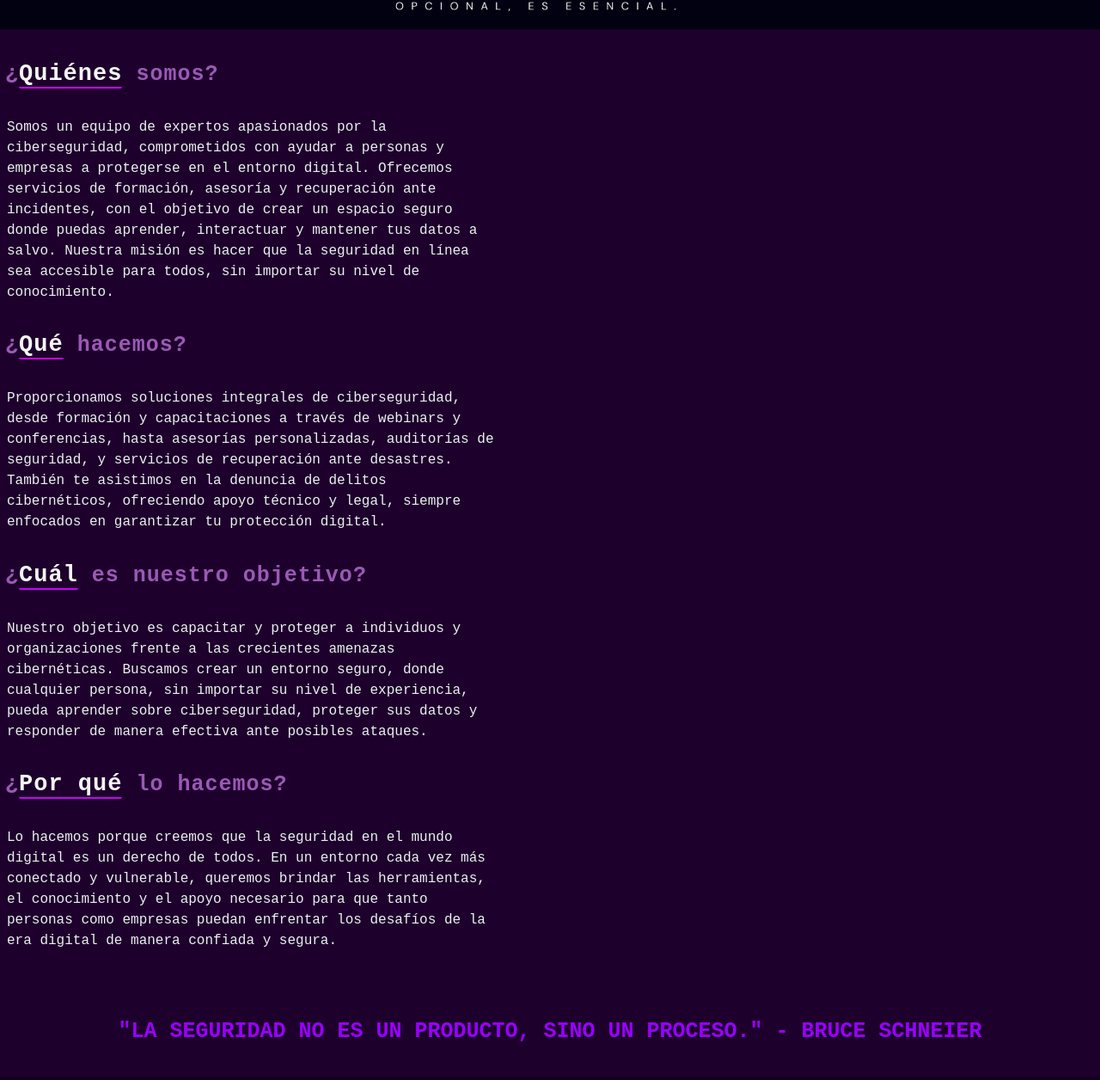
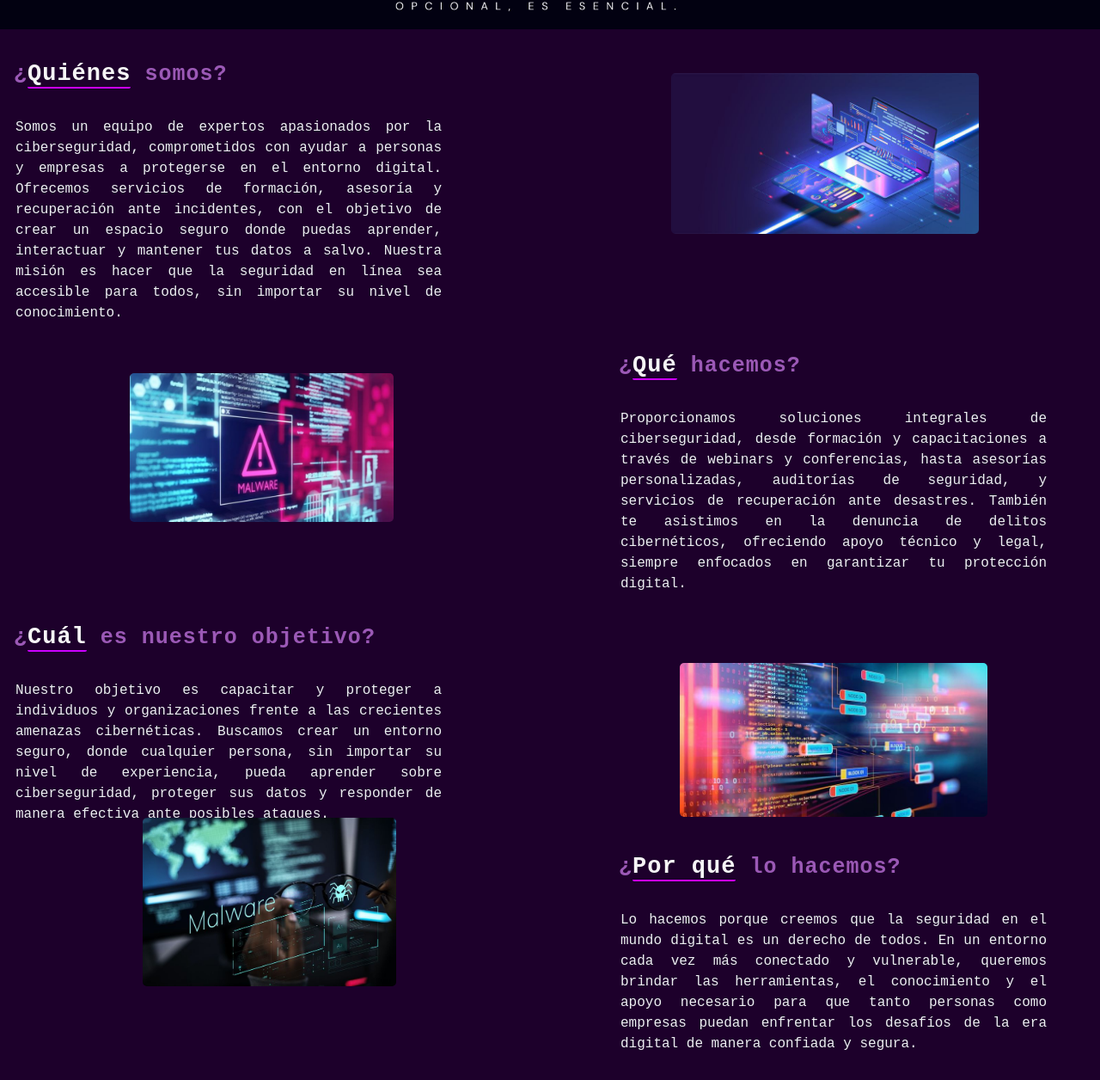
Before and after one commit to Jennx-x/WHS, a plain HTML site: page Html/nosotros.html in a window 1280 px wide. Shown: the part 313-1569 px from the top of the page at 86% size. Drawn offline with Linux system fonts and the light colour scheme.

Commit message:
Decimo Commit

```diff
--- a/Css/style.css
+++ b/Css/style.css
@@ -47,6 +47,7 @@ a{
     letter-spacing: 1.5px;
 }
 
+/* ---------------------------------------------------------------------------------------------------------------- */
 
 
 /* barra de navegación */
@@ -87,6 +88,7 @@ nav {
 }
 /* final de la barra de navegacion */
 
+/* ---------------------------------------------------------------------------------------------------------------- */
 
 
 /* footer */
@@ -131,14 +133,14 @@ footer{
 }
 
 .cont_mensaje{
-    color: #FFFFFF;
+    color: #fff;
     background-color: #6929d2;
     width: 35%;
     border-radius: 40px;
 }
 
 .cont_mensaje h3{
-    color:#000000;
+    color:#fff;
     text-align: center;
     border: none;
     border-bottom: 2px solid #000000;
@@ -146,17 +148,17 @@ footer{
 }
 
 .cont_mensaje h5{
-    color: #13001c;
+    color: #fff;
     text-align: center;
 
 }
 
 .cont_mensaje span{
-    color: #ffffff;
+    color: #000;
 }
 
 .cont_mensaje p{
-    color: #000000;
+    color: #fff;
     text-align: justify;
     font-size: 15px ;
     margin: 8px;
@@ -164,6 +166,7 @@ footer{
 }
 /* final footer */
 
+/* ---------------------------------------------------------------------------------------------------------------- */
 
 /* index */
 .contenido_index{
@@ -220,7 +223,7 @@ footer{
     border-radius: 5px;
     position: absolute;
     left: 54%;
-    top: 1%;
+    top: 1px;
 
 }
 
@@ -265,22 +268,55 @@ footer{
 }
 
 
+/* final index */
 
-/* final index */
+/* ---------------------------------------------------------------------------------------------------------------- */
 
 /* Nosotros Inicio*/
 .nosotros{
     position: relative;
 }
 
-.nosotros .1{
+.nosotros .titulo1{
+    font-size: 25px;
 
 }
 
-.nosotros .titulo{
+.nosotros .titulo2{
     font-size: 25px;
 
+}
 
+.somos_img{
+    width: 28%;
+    position: absolute;
+    top: 20px;
+    left: 61%;
+    border-radius: 5px;
+}
+
+.hacemos_img{
+    width: 60%;
+    position: absolute;
+    top: 10%;
+    right: 150% ;
+    border-radius: 5px;
+}
+
+.objetivo_img{
+    width: 23%;
+    position: absolute;
+    top:71%;
+    left: 13%;
+    border-radius: 5px;
+}
+
+.porque_img{
+    width: 70%;
+    position: absolute;
+    bottom: 115%;
+    left: 15%;
+    border-radius: 5px;
 }
 
 .titulo span{
@@ -291,9 +327,28 @@ footer{
 }
 
 .parrafo{
-    width: 45%;
+    text-align: justify;
+
 }
+
+.cont_one{
+    width:40% ;
+    margin: 10px;
+
+}
+
+.cont_two{
+    width:40%;
+    position: relative;
+    left: 55%;
+    margin: 10px;
+
+}
+
+
 /* Nosotros Fin*/
+
+/* ---------------------------------------------------------------------------------------------------------------- */
 
 /* comentario foro */
 .comentario{
@@ -329,3 +384,5 @@ footer{
     border-radius: 5px;
 }
 /* Fin comentario foro */
+
+/* ---------------------------------------------------------------------------------------------------------------- */
--- a/Html/nosotros.html
+++ b/Html/nosotros.html
@@ -28,21 +28,44 @@
 </header>
 
 <div class="nosotros">
-    <h2 class="titulo">¿<span>Quiénes</span> somos?</h2>
+    <div class="cont_one">
+        <h2 class="titulo1 titulo">¿<span>Quiénes</span> somos?</h2>
 
-    <p class="parrafo 1">Somos un equipo de expertos apasionados por la ciberseguridad, comprometidos con ayudar a personas y empresas a protegerse en el entorno digital. Ofrecemos servicios de formación, asesoría y recuperación ante incidentes, con el objetivo de crear un espacio seguro donde puedas aprender, interactuar y mantener tus datos a salvo. Nuestra misión es hacer que la seguridad en línea sea accesible para todos, sin importar su nivel de conocimiento.</p>
+        <p class="parrafo">Somos un equipo de expertos apasionados por la ciberseguridad, comprometidos con ayudar a personas y empresas a protegerse en el entorno digital. Ofrecemos servicios de formación, asesoría y recuperación ante incidentes, con el objetivo de crear un espacio seguro donde puedas aprender, interactuar y mantener tus datos a salvo. Nuestra misión es hacer que la seguridad en línea sea accesible para todos, sin importar su nivel de conocimiento.</p>
 
-    <h2 class="titulo">¿<span>Qué</span> hacemos?</h2>
+        <img class="somos_img" src="/Imagenes/nosotros/somos.jpg" alt="Imagen">
 
-    <p class="parrafo 2">Proporcionamos soluciones integrales de ciberseguridad, desde formación y capacitaciones a través de webinars y conferencias, hasta asesorías personalizadas, auditorías de seguridad, y servicios de recuperación ante desastres. También te asistimos en la denuncia de delitos cibernéticos, ofreciendo apoyo técnico y legal, siempre enfocados en garantizar tu protección digital.</p>
+    </div>
 
-    <h2 class="titulo">¿<span>Cuál</span> es nuestro objetivo?</h2>
+    <div class="cont_two">
+        <h2 class="titulo2 titulo">¿<span>Qué</span> hacemos?</h2>
 
-    <p class="parrafo 3">Nuestro objetivo es capacitar y proteger a individuos y organizaciones frente a las crecientes amenazas cibernéticas. Buscamos crear un entorno seguro, donde cualquier persona, sin importar su nivel de experiencia, pueda aprender sobre ciberseguridad, proteger sus datos y responder de manera efectiva ante posibles ataques.</p>
+        <p class="parrafo">Proporcionamos soluciones integrales de ciberseguridad, desde formación y capacitaciones a través de webinars y conferencias, hasta asesorías personalizadas, auditorías de seguridad, y servicios de recuperación ante desastres. También te asistimos en la denuncia de delitos cibernéticos, ofreciendo apoyo técnico y legal, siempre enfocados en garantizar tu protección digital.</p>
 
-    <h2 class="titulo">¿<span>Por qué</span> lo hacemos?</h2>
+        <img class="hacemos_img" src="/Imagenes/nosotros/hacemos.jpg" alt="Imagen">
 
-    <p class="parrafo 4">Lo hacemos porque creemos que la seguridad en el mundo digital es un derecho de todos. En un entorno cada vez más conectado y vulnerable, queremos brindar las herramientas, el conocimiento y el apoyo necesario para que tanto personas como empresas puedan enfrentar los desafíos de la era digital de manera confiada y segura.</p><br>
+
+    </div>
+
+    <div class="cont_one">
+        <h2 class="titulo1 titulo">¿<span>Cuál</span> es nuestro objetivo?</h2>
+
+        <p class="parrafo">Nuestro objetivo es capacitar y proteger a individuos y organizaciones frente a las crecientes amenazas cibernéticas. Buscamos crear un entorno seguro, donde cualquier persona, sin importar su nivel de experiencia, pueda aprender sobre ciberseguridad, proteger sus datos y responder de manera efectiva ante posibles ataques.</p>
+
+        <img class="objetivo_img" src="/Imagenes/nosotros/objetivo.jpg" alt="Imagen">
+
+
+    </div>
+
+    <div class="cont_two">
+        <h2 class="titulo2 titulo">¿<span>Por qué</span> lo hacemos?</h2>
+
+        <p class="parrafo">Lo hacemos porque creemos que la seguridad en el mundo digital es un derecho de todos. En un entorno cada vez más conectado y vulnerable, queremos brindar las herramientas, el conocimiento y el apoyo necesario para que tanto personas como empresas puedan enfrentar los desafíos de la era digital de manera confiada y segura.</p>
+
+
+        <img class="porque_img" src="/Imagenes/nosotros/porque.jpg" alt="Imagen">
+
+    </div>
 
     <p class="frase">"La seguridad no es un producto, sino un proceso." <span>- Bruce Schneier</span></p>
 
```
Also changed, not shown: Imagenes/nosotros/Nuevas Tendencias en el Ecosistema de Ransomware Según Informes del Primer Trimestre de 2024.jpg (added), Imagenes/nosotros/hacemos.jpg (added), Imagenes/nosotros/objetivo.jpg (added), Imagenes/nosotros/porque.jpg (added), Imagenes/nosotros/somos.jpg (added), Imagenes/nosotros/somoss.jpg (added).
